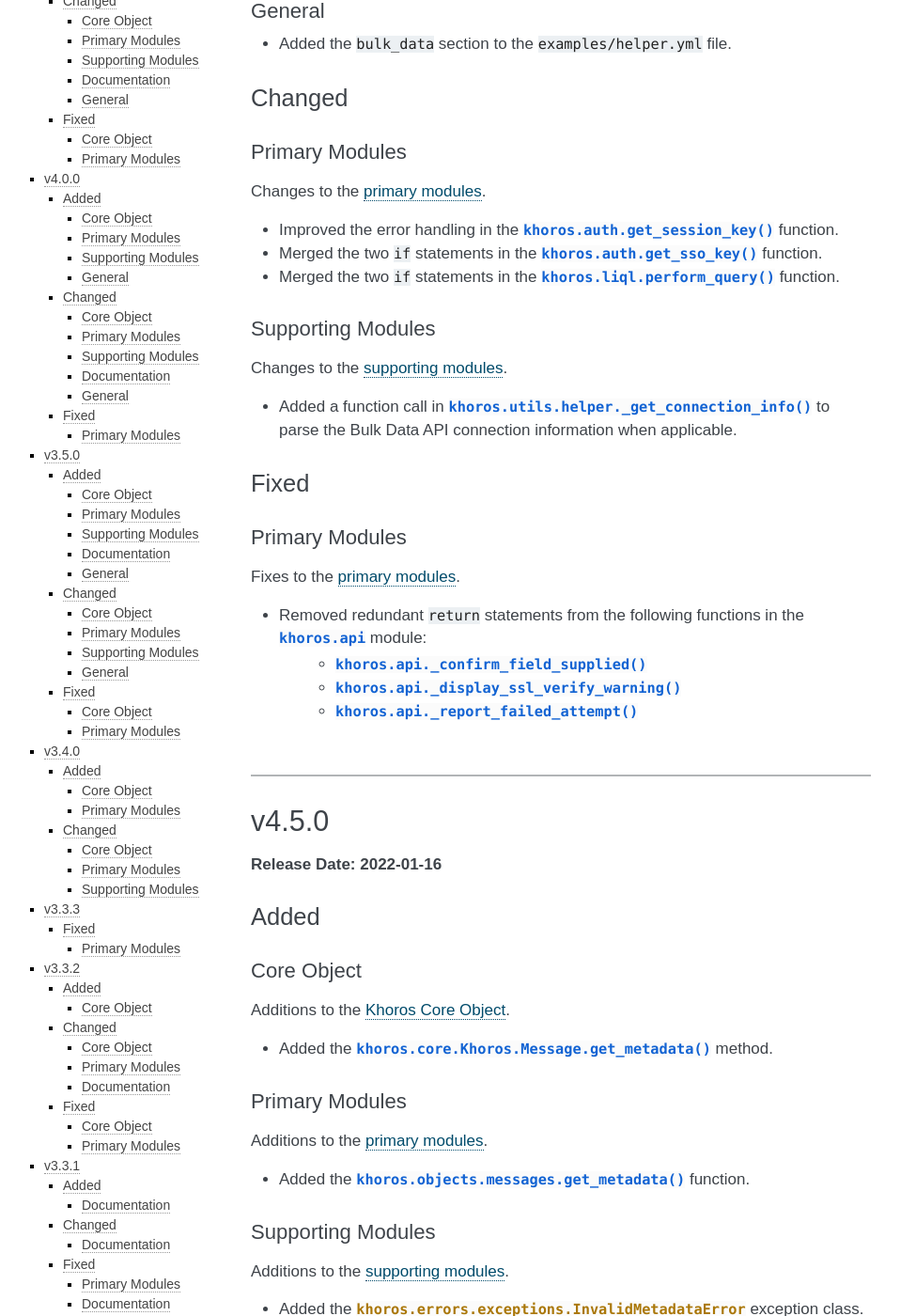
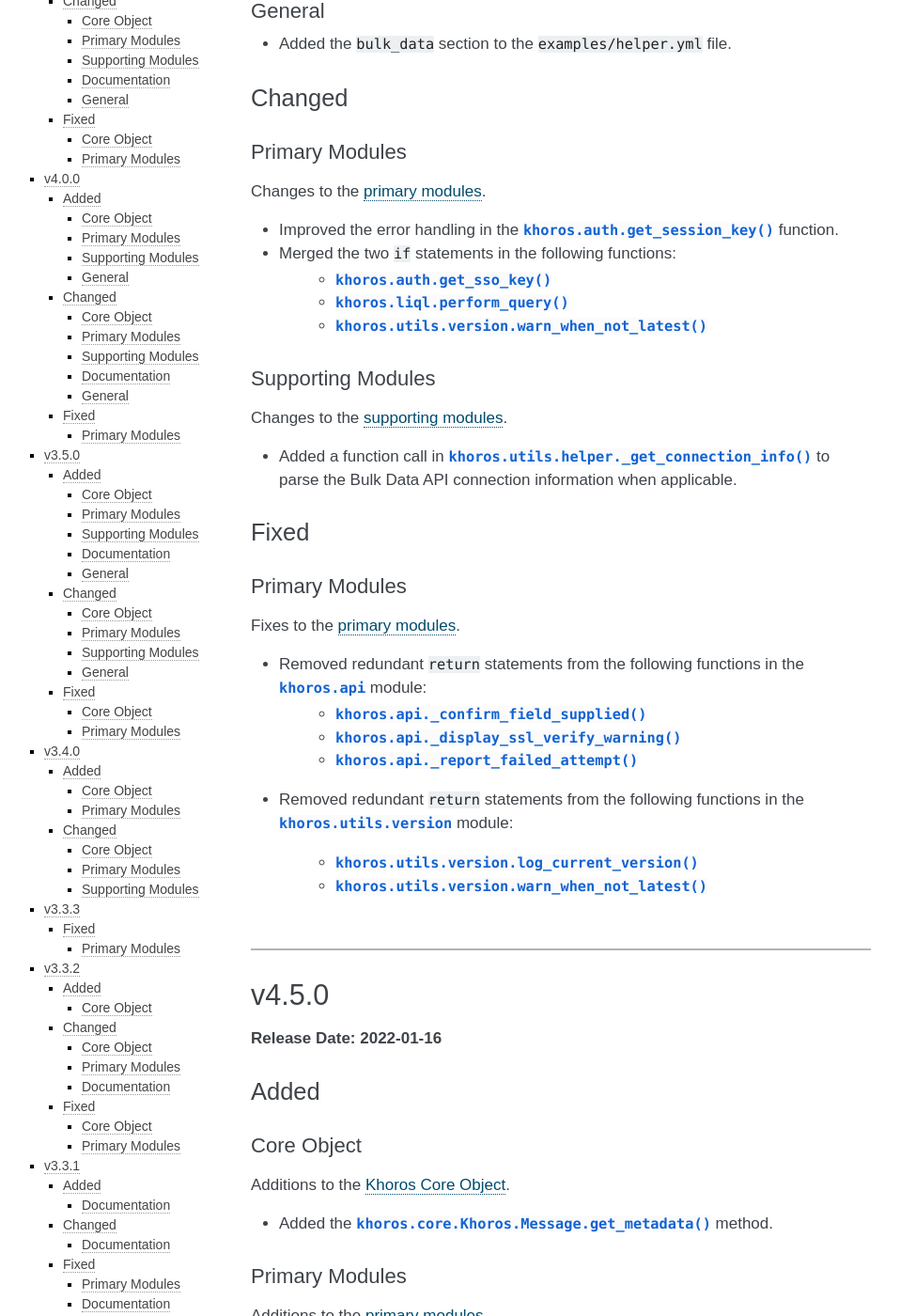
Before and after one commit to jeffshurtliff/khoros, a Sphinx documentation site: the page built from docs/changelog.rst, in a window 1280 px wide and 1400 px high, scrolled down 1489 px. Shown: the whole window at 94% size, without its empty margins (153-1111 px from the left). Built offline with Sphinx 7.4.7, drawn with Linux system fonts in a browser that asks for light colours.

Commit message:
Removed redundant statements and merged if statement

```diff
--- a/docs/changelog.rst
+++ b/docs/changelog.rst
@@ -66,8 +66,10 @@ Primary Modules
 Changes to the :doc:`primary modules <primary-modules>`.
 
 * Improved the error handling in the :py:func:`khoros.auth.get_session_key` function.
-* Merged the two ``if`` statements in the :py:func:`khoros.auth.get_sso_key` function.
-* Merged the two ``if`` statements in the :py:func:`khoros.liql.perform_query` function.
+* Merged the two ``if`` statements in the following functions:
+    * :py:func:`khoros.auth.get_sso_key`
+    * :py:func:`khoros.liql.perform_query`
+    * :py:func:`khoros.utils.version.warn_when_not_latest`
 
 Supporting Modules
 ------------------
@@ -87,6 +89,10 @@ Fixes to the :doc:`primary modules <primary-modules>`.
     * :py:func:`khoros.api._confirm_field_supplied`
     * :py:func:`khoros.api._display_ssl_verify_warning`
     * :py:func:`khoros.api._report_failed_attempt`
+* Removed redundant ``return`` statements from the following functions in the
+  :py:mod:`khoros.utils.version` module:
+    * :py:func:`khoros.utils.version.log_current_version`
+    * :py:func:`khoros.utils.version.warn_when_not_latest`
 
 |
 
```
Also changed, not shown: khoros/utils/version.py (+10 -7 lines).
